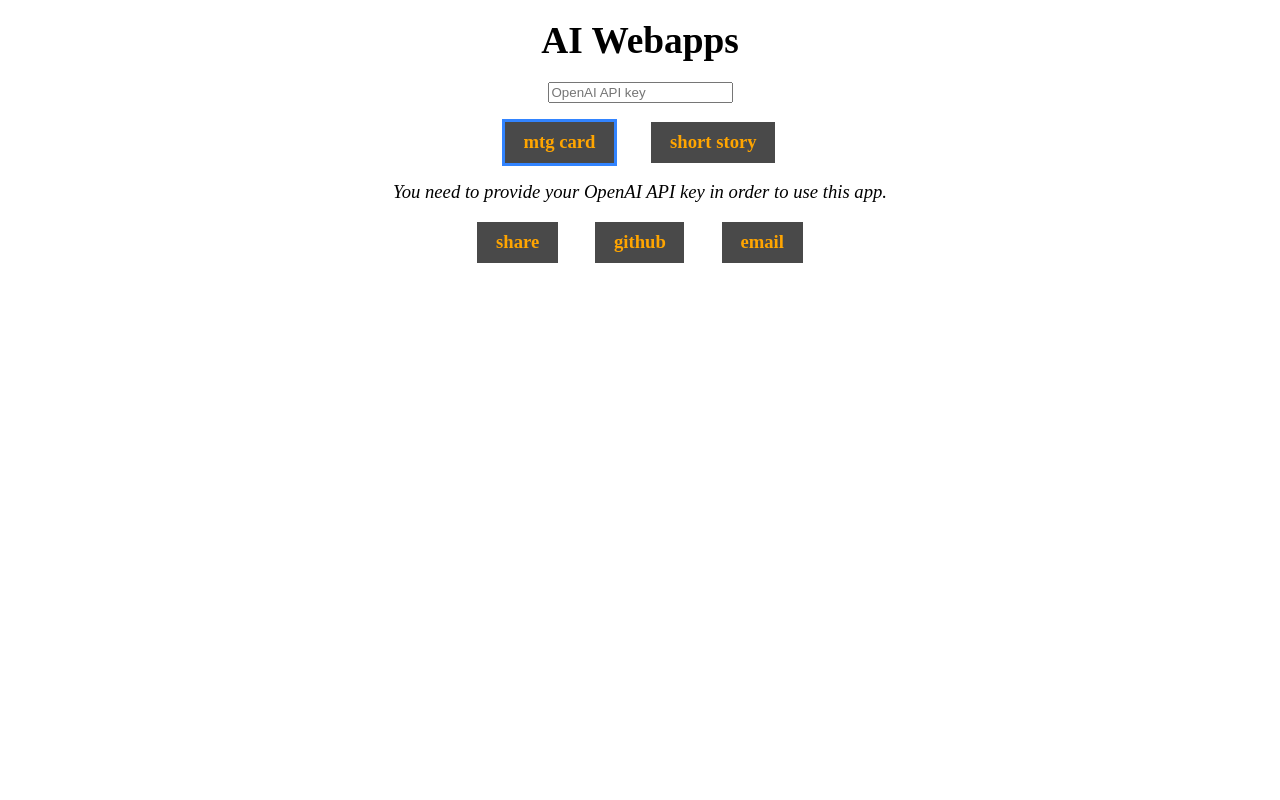
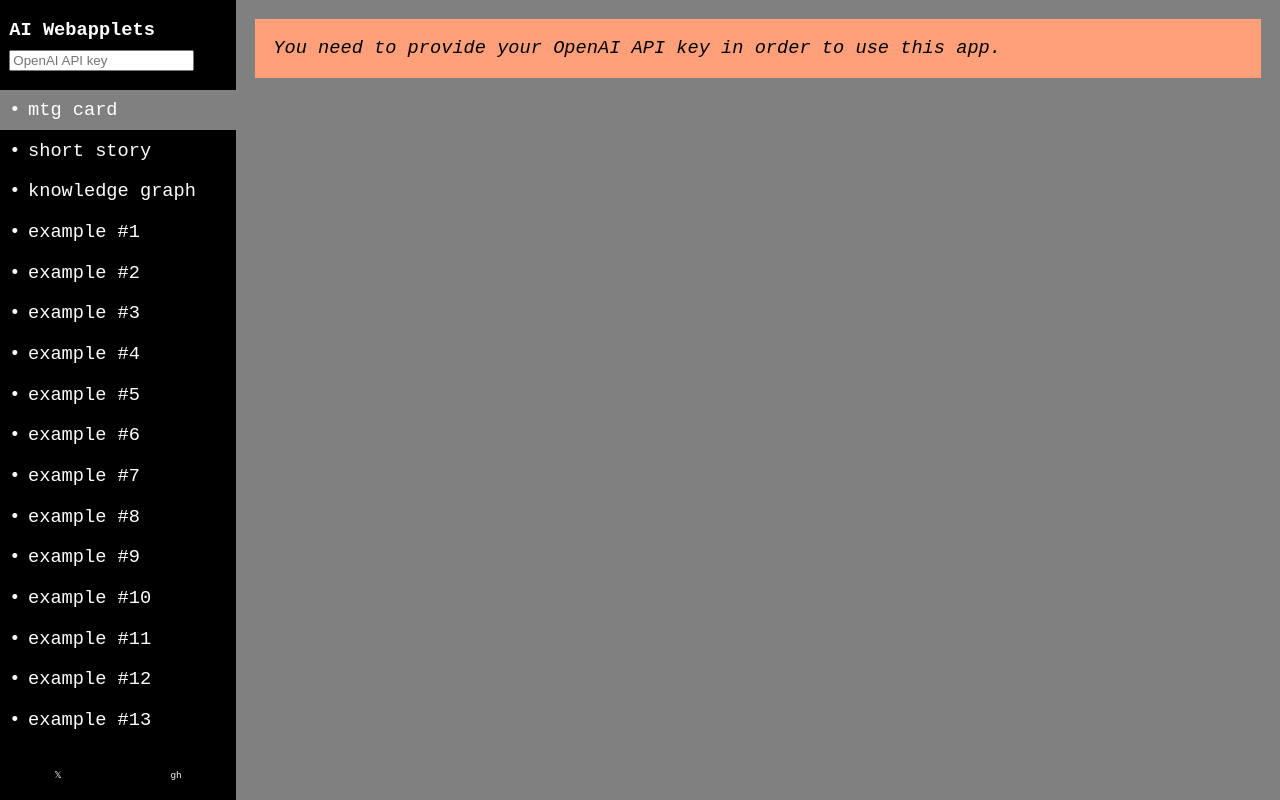
Before and after one commit to Riib11/ai-webapplets, a React (Create React App) app: page / in a window 1280 px wide. Built offline with nearby package versions, Linux system fonts and the light colour scheme.

Commit message:
lots of styling

```diff
--- a/src/App.scss
+++ b/src/App.scss
@@ -1,89 +1,121 @@
-// @use "constants.scss";
+$app-font-size: 14pt;
+$app-font-family: monospace;
 
-// colors
-$App-background-color: white;
-$App-secondary-color: rgb(73, 73, 73);
-$App-primary-color: orange;
-$App-terciary-color: rgb(50, 132, 255);
+$sidebar-color: white;
+$sidebar-background: black;
+$hover-background: lightcoral;
+$content-background: gray;
+$active-background: $content-background;
 
-$App-font-size: 14pt;
+html,
+body {
+  background: $sidebar-background;
+}
 
 .App {
   height: 100svh;
   width: 100svw;
   display: flex;
-  flex-direction: column;
-  align-items: center;
+  flex-direction: row;
+  align-items: start;
 
-  background-color: $App-background-color;
-  font-size: $App-font-size;
-}
+  background: $sidebar-background;
+  font-size: $app-font-size;
+  font-family: $app-font-family;
 
-.App-header {
-  width: 100svw;
+  >.sidebar {
+    width: 300px;
+    height: calc(100svh - 2em);
+
     padding: 1em 0;
+
+    background: $sidebar-background;
+    color: $sidebar-color;
 
     display: flex;
     flex-direction: column;
-  align-items: center;
+    align-items: start;
 
-  // background-color: lightgray;
+    >.header {
+      padding: 0 0.5em;
+      display: flex;
+      flex-direction: column;
+      align-items: start;
+      gap: 0.5em;
 
-  gap: 1em;
-}
-
-.App-title {
-  font-size: 2em;
+      >.title {
         font-weight: bold;
       }
 
-.App-menu {
-  display: flex;
-  flex-direction: row;
-  align-items: center;
-  gap: 2em;
-
-  >div {
-    padding: 0.5em 1em;
-    cursor: pointer;
-
-    background-color: $App-secondary-color;
-    color: $App-primary-color;
-
-    font-weight: bold;
-  }
-
-  >div:hover {
-    outline: $App-primary-color solid 0.2em;
-  }
-
-  >div.active {
-    outline: $App-terciary-color solid 0.2em;
+      >.api-key {
+        display: block;
       }
     }
 
 
+    .menu {
+      width: 100%;
+      margin: 1em 0;
 
+      display: flex;
+      flex-direction: column;
 
-.App-footer {
-  width: 100svw;
-  padding: 1em 0;
+      overflow-y: scroll;
 
+      .item {
+        padding: 0.5em;
+        cursor: pointer;
+      }
+
+      .item:hover {
+        background: $hover-background;
+      }
+
+      .item.active {
+        background: $active-background;
+      }
+    }
+
+    /* Hide scrollbar for Chrome, Safari and Opera */
+    .menu::-webkit-scrollbar {
+      display: none;
+    }
+
+    /* Hide scrollbar for IE, Edge and Firefox */
+    .menu {
+      -ms-overflow-style: none;
+      /* IE and Edge */
+      scrollbar-width: none;
+      /* Firefox */
+    }
+
+    >.footer {
+      width: 100%;
       display: flex;
       flex-direction: row;
       align-items: center;
-  justify-content: center;
-  gap: 2em;
-
-  // background-color: lightgray;
+      flex-wrap: nowrap;
+      font-size: 0.5em;
 
       >div {
-    padding: 0.5em 1em;
+        text-align: center;
+        flex-grow: 1;
+      }
+
+      >div:hover {
+        background: $active-background;
         cursor: pointer;
-
-    background-color: $App-secondary-color;
-    color: $App-primary-color;
-
-    font-weight: bold;
       }
     }
+  }
+
+  >.content {
+    flex-grow: 1;
+    width: 100%;
+    height: calc(100svh - 2em);
+
+    padding: 1em;
+
+    background: $content-background;
+  }
+}
--- a/src/App.tsx
+++ b/src/App.tsx
@@ -1,15 +1,40 @@
 import React, { useState } from 'react';
 import './App.scss';
-import MtgCardPanel from './mtg/MtgCardPanel';
+import MtgCardApplet from './mtg/MtgCardApplet';
+import github from './github.png';
 
-type AppMode = 'short story' | 'mtg card';
+const appModes = [
+  'mtg card',
+  'short story',
+  'knowledge graph',
+  'example #1',
+  'example #2',
+  'example #3',
+  'example #4',
+  'example #5',
+  'example #6',
+  'example #7',
+  'example #8',
+  'example #9',
+  'example #10',
+  'example #11',
+  'example #12',
+  'example #13',
+  'example #14',
+  'example #15',
+  'example #16',
+  'example #17',
+  'example #18',
+  'example #19',
+  'example #20',
+  'example #21',
+]
 
-const appModes: AppMode[] = ['mtg card', 'short story']
+type AppMode = typeof appModes[number];
 
 function appModeLabel(mode: AppMode): string {
   switch (mode) {
-    case 'short story': return "short story";
-    case 'mtg card': return "mtg card";
+    default: return mode
   }
 }
 
@@ -19,44 +44,48 @@
 
   function renderMode(mode: AppMode): JSX.Element {
     if (OPENAI_API_KEY === "") {
-      return <div style={{ fontStyle: 'italic' }}>
+      return <div className='Panel' style={{ fontStyle: 'italic', backgroundColor: 'lightsalmon', padding: "1em" }}>
         You need to provide your OpenAI API key in order to use this app.
       </div>
     }
     switch (mode) {
-      case 'short story': return (<div>short story</div>)
-      case 'mtg card': return (<MtgCardPanel OPENAI_API_KEY={OPENAI_API_KEY} />)
+      case 'mtg card': return (<MtgCardApplet OPENAI_API_KEY={OPENAI_API_KEY} />)
+      default: return (<div>{mode}</div>)
     }
   }
 
   return (
     <div className="App">
-      <header className="App-header">
-        <div className='App-title'>AI Webapps</div>
-        <div className='App-api-key'>
+      <div className='sidebar'>
+        <div className='header'>
+          <div className='title'>
+            AI Webapplets
+          </div>
           <input
+            className='api-key'
             type='password'
             id="OPENAI_API_KEY"
             placeholder='OpenAI API key'
             onChange={(event) => set_OPENAI_API_KEY(event.target.value)}
           />
         </div>
-        <div className='App-menu'>
+        <div className='menu'>
           {appModes.map(currMode =>
-            <div key={currMode} className={currMode === mode ? "active" : ""} onClick={() => setMode(currMode)}>
-              {appModeLabel(currMode)}
+            <div key={currMode} className={`item ${currMode === mode ? "active" : ""}`} onClick={() => setMode(currMode)}>
+              <div style={{ display: "flex", flexDirection: "row", alignItems: "flex-start", gap: "0.4em" }}>
+                <div>•</div><div>{appModeLabel(currMode)}</div>
+              </div>
             </div>
           )}
         </div>
-      </header>
-      <div className='App-content'>
+        <div className='footer'>
+          <div>𝕏</div>
+          <div>gh</div>
+        </div>
+      </div>
+      <div className='content'>
         {renderMode(mode)}
       </div>
-      <footer className='App-footer'>
-        <div>share</div>
-        <div>github</div>
-        <div>email</div>
-      </footer>
     </div>
   );
 }
--- /dev/null
+++ b/src/Applet.scss
@@ -0,0 +1,40 @@
+.Applet {
+  width: 100%;
+
+  display: flex;
+  flex-direction: column;
+  align-items: start;
+  gap: 1em;
+
+  >.Applet-title {
+    font-size: 1.5em;
+    font-weight: bold;
+  }
+
+  >.Applet-form {
+    display: flex;
+    flex-direction: column;
+    align-items: start;
+    gap: 1em;
+
+    padding: 1em;
+    background-color: lightgray;
+
+    >table {
+      tr:first-child {
+        text-align: right;
+      }
+
+      tr:second-child {
+        text-align: left;
+      }
+
+      label {
+        font-weight: bold;
+      }
+
+      >input {}
+    }
+  }
+
+}
--- a/src/Panel.scss
+++ /dev/null
@@ -1,33 +0,0 @@
-.Panel {
-  background-color: rgb(181, 181, 181);
-  width: calc(100svw - 60px);
-  padding: 2em 0;
-
-  display: flex;
-  flex-direction: column;
-  align-items: center;
-  gap: 1em;
-
-  >.Panel-title {
-    font-size: 1.5em;
-    font-weight: bold;
-  }
-
-  >.Panel-form {
-    display: flex;
-    flex-direction: column;
-    align-items: center;
-    gap: 1em;
-
-    >table {
-      >div {
-        >label {
-          font-weight: bold;
-        }
-
-        >input {}
-      }
-    }
-  }
-
-}
--- a/src/mtg/MtgCard.scss
+++ b/src/mtg/MtgCard.scss
@@ -128,7 +128,7 @@
       >.MtgCard_status {
         display: flex;
         flex-direction: row;
-        align-items: end;
+        align-items: flex-end;
 
 
         // Creature
--- a/src/mtg/MtgCardPanel.scss
+++ b/src/mtg/MtgCardApplet.scss
@@ -1,5 +1,5 @@
-.Panel-result {
-  max-width: 90%;
+.Applet-result {
+  // max-width: 90%;
   display: flex;
   flex-direction: row;
   align-items: center;
--- a/src/mtg/MtgCardPanel.tsx
+++ b/src/mtg/MtgCardApplet.tsx
@@ -1,5 +1,5 @@
-import '../Panel.scss'
-import './MtgCardPanel.scss'
+import '../Applet.scss'
+import './MtgCardApplet.scss'
 import { ChangeEventHandler, FormEventHandler, useMemo, useReducer, useState } from 'react'
 import { MtgCard, MtgCardView } from './MtgCard';
 import OpenAI from "openai";
@@ -79,11 +79,11 @@
 }
 
 
-export type MtgCardPanelProps = {
+export type MtgCardAppletProps = {
   OPENAI_API_KEY: string
 }
 
-export default function MtgCardPanel(props: MtgCardPanelProps): JSX.Element {
+export default function MtgCardApplet(props: MtgCardAppletProps): JSX.Element {
   const openai = useMemo(() => new OpenAI({
     apiKey: props.OPENAI_API_KEY,
     dangerouslyAllowBrowser: true
@@ -225,12 +225,20 @@
     };
   }
 
-  const handleChange: ChangeEventHandler<HTMLInputElement> = (event) => {
-    const { name, value, type, checked } = event.target;
-    setPrompt(prompt => ({
-      ...prompt,
-      [name]: type === 'checkbox' ? checked : value
-    }))
+  const handleChange: ChangeEventHandler<HTMLInputElement | HTMLTextAreaElement> = (event) => {
+    if (event.target instanceof HTMLTextAreaElement) {
+      const { name, value, type } = event.target;
+      setPrompt(prompt => ({
+        ...prompt,
+        [name]: value
+      }))
+    } else {
+      const { name, value, type, checked } = event.target;
+      setPrompt(prompt => ({
+        ...prompt,
+        [name]: type === 'checkbox' ? checked : value
+      }))
+    }
   }
 
   const handleSubmit: FormEventHandler<HTMLFormElement> = async (event) => {
@@ -260,17 +268,17 @@
   }
 
   return (
-    <div className="Panel MtgCardPanel">
-      <div className='Panel-title'>
+    <div className="Applet MtgCardApplet">
+      <div className='Applet-title'>
         MTG Card
       </div>
 
-      <form className='Panel-form' onSubmit={handleSubmit}>
+      <form className='Applet-form' onSubmit={handleSubmit}>
         <table>
           <tbody>
             <tr>
               <td><label>theme:</label></td>
-              <td><input type="text" name="theme" value={prompt.theme} onChange={handleChange} /></td>
+              <td><textarea name="theme" value={prompt.theme} onChange={handleChange} /></td>
             </tr>
             <tr>
               <td><label>do image:</label></td>
@@ -281,15 +289,15 @@
         <button type="submit">Submit</button>
       </form>
 
-      <div className='Panel-result'>
+      <div className='Applet-result'>
         {resultsCurrent.map(result => {
           switch (result.case) {
             case 'awaiting': return (
               <DescriptionLoading key={result.card_id} description={result.prompt.theme} />
             );
             case 'done': return (
-              <div style={({ display: 'flex', flexDirection: 'column', alignItems: 'center', justifyContent: 'center' })}>
-                <MtgCardView key={result.card.name} card={result.card} />
+              <div key={result.card.name} style={({ display: 'flex', flexDirection: 'column', alignItems: 'center', justifyContent: 'center' })}>
+                <MtgCardView card={result.card} />
                 <button onClick={(event) => downloadMtgCard(result.card)}>download</button>
               </div>
             );
```
Also changed, not shown: public/manifest.json, src/github.png (added). Lines whose indentation alone changed are shown as unchanged.
